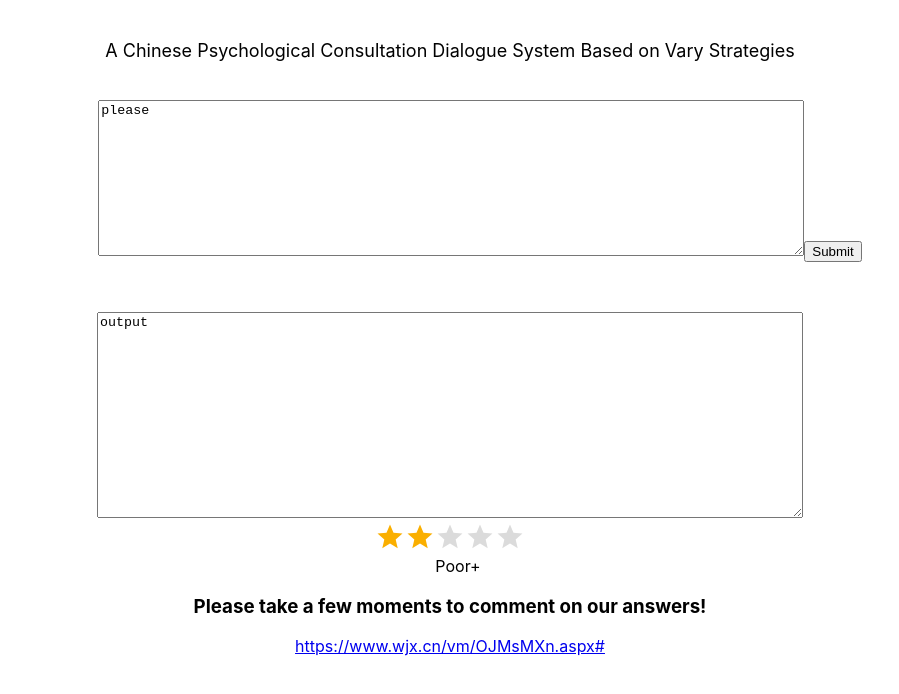
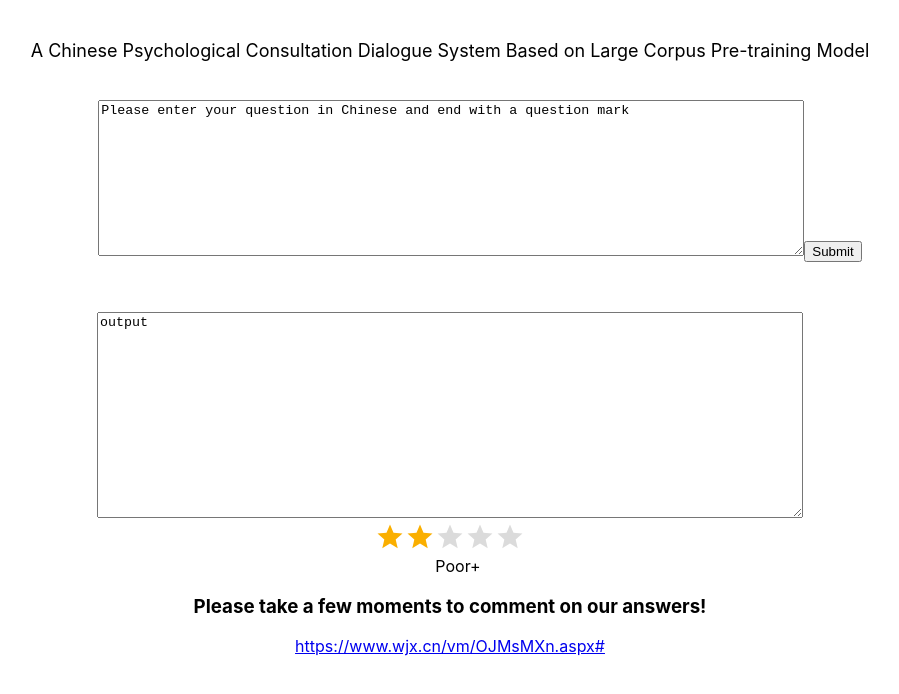
Before and after one commit to Shelby-Shi/PsyQA, a React (Create React App) app: page / in a window 1280 px wide. Shown: the top 694 px of the page, without its empty margins (190-1089 px from the left). Built offline with nearby package versions, Linux system fonts and the light colour scheme.

Commit message:
fixing enable js problem

```diff
--- a/package.json
+++ b/package.json
@@ -24,7 +24,8 @@
     "semantic-ui-react": "^2.1.3",
     "styled-components": "^5.3.6",
     "typescript": "^4.8.3",
-    "web-vitals": "^2.1.4"
+    "web-vitals": "^2.1.4",
+    "proxy": "http://localhost:5000"
   },
   "scripts": {
     "start": "react-scripts start",
--- a/src/App.jsx
+++ b/src/App.jsx
@@ -4,7 +4,7 @@ import './App.css';
 import { InputBox, OutputBox, HoverRating, Score, Title } from './component/common'
 
 function App() {
-  const [input, set_input] = useState("please");
+  const [input, set_input] = useState("Please enter your question in Chinese and end with a question mark");
   const [output, set_output] = useState("output");
 
   const [get_val, set_get_val] = useState(false)
--- a/src/component/common/title/Title.tsx
+++ b/src/component/common/title/Title.tsx
@@ -5,7 +5,8 @@ function Title() {
   return (
     <section className='title'>
         <div className='title-text'>A Chinese Psychological Consultation Dialogue System
-        Based on Vary Strategies</div>
+        Based on Large Corpus Pre-training Model</div>
+        <div></div>
     </section>
   )
 }
```
